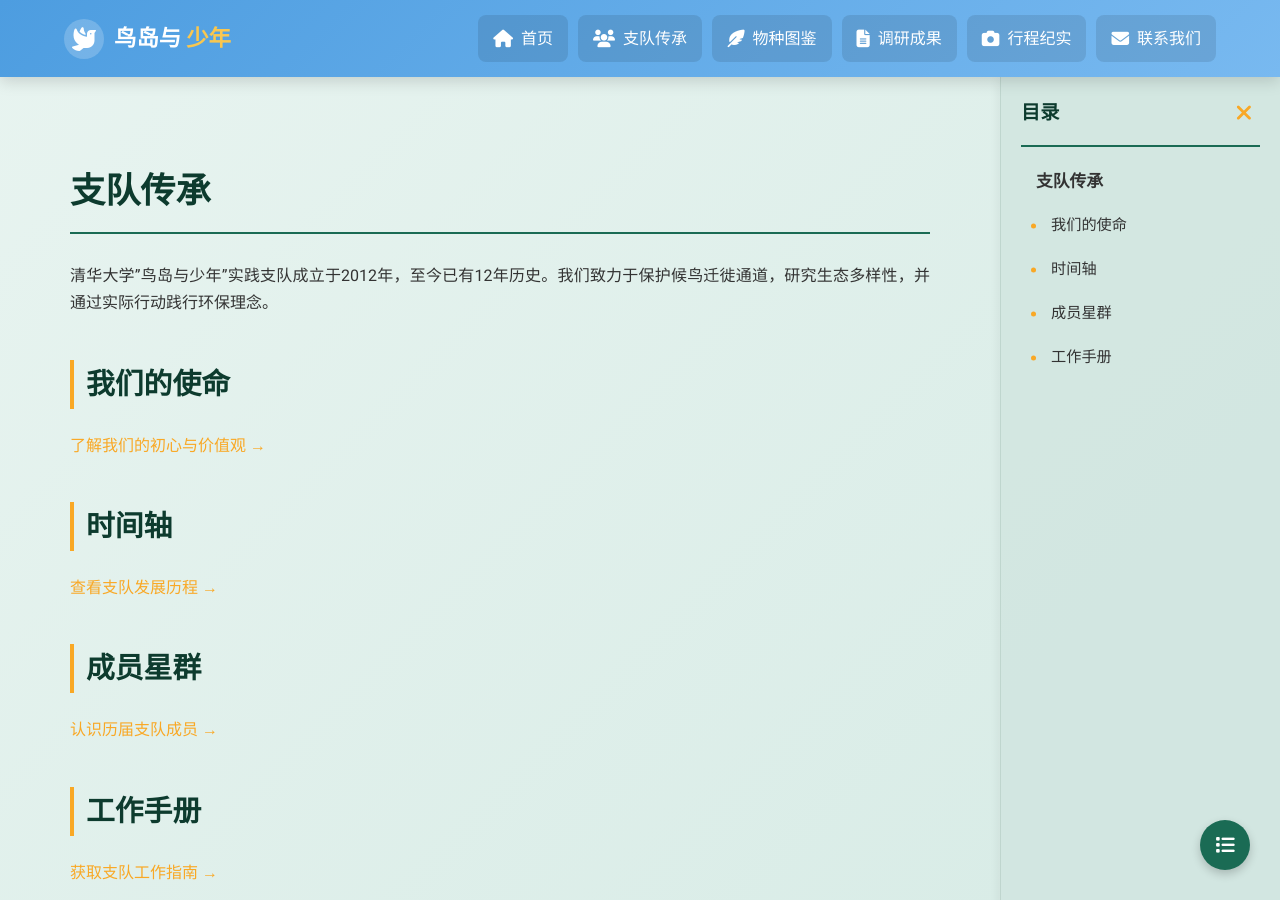
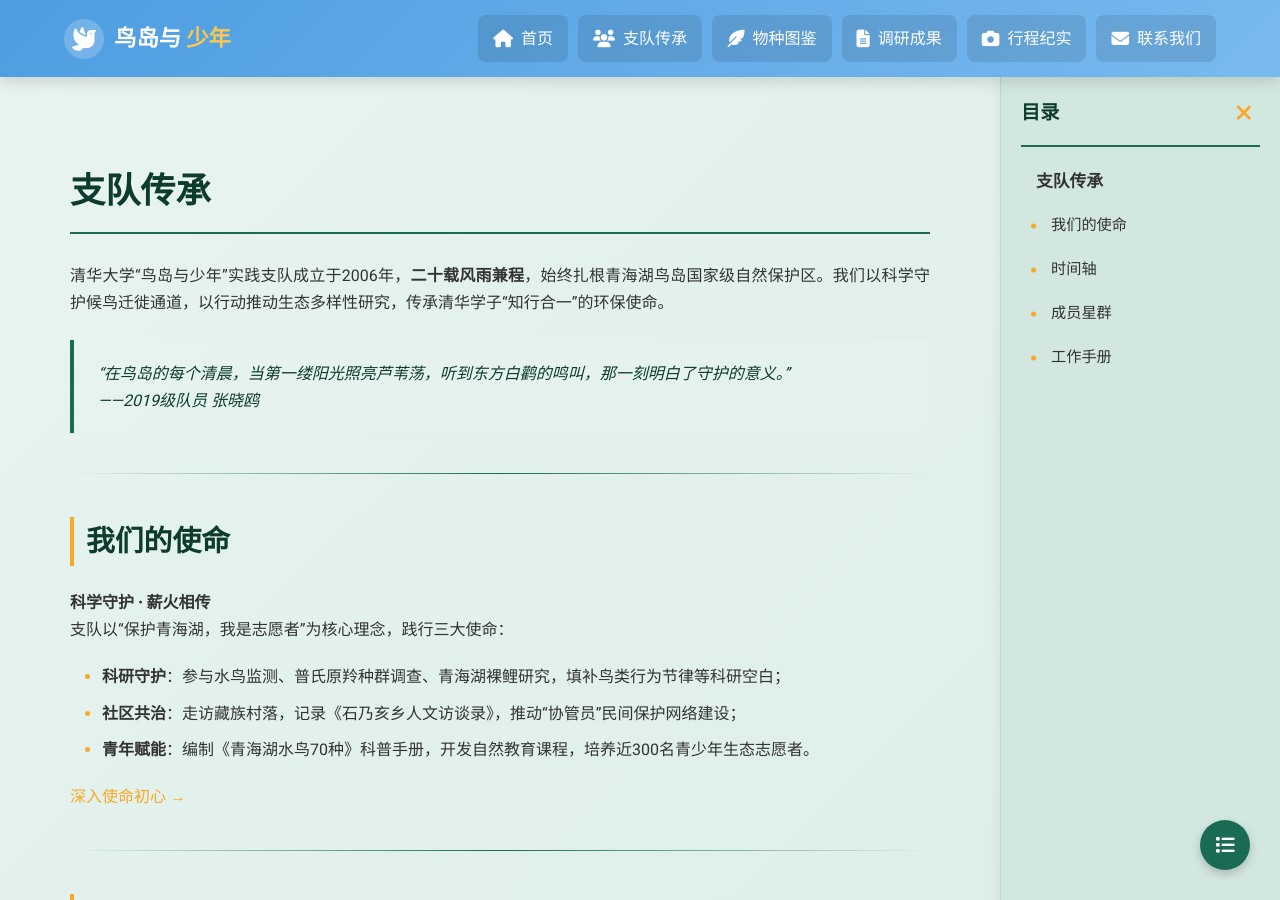
Before and after one commit to zf-li23/tsinghua_birdisland.github.io, a Jekyll site: the page built from about/index.md, in a window 1280 px wide and 900 px high. Built offline with Jekyll 4.4.1, drawn with Linux system fonts in a browser that asks for light colours; some of the changed text lies outside the part shown.

Commit message:
Update index.md

```diff
--- a/about/index.md
+++ b/about/index.md
@@ -6,24 +6,66 @@ permalink: /about/
 
 # 支队传承
 
-清华大学"鸟岛与少年"实践支队成立于2012年，至今已有12年历史。我们致力于保护候鸟迁徙通道，研究生态多样性，并通过实际行动践行环保理念。
+清华大学“鸟岛与少年”实践支队成立于2006年，**二十载风雨兼程**，始终扎根青海湖鸟岛国家级自然保护区。我们以科学守护候鸟迁徙通道，以行动推动生态多样性研究，传承清华学子“知行合一”的环保使命。
 
-## 我们的使命
-
-[了解我们的初心与价值观 →]({{ '/about/mission' | relative_url }})
-
-## 时间轴
-
-[查看支队发展历程 →]({{ '/about/timeline' | relative_url }})
-
-## 成员星群
-
-[认识历届支队成员 →]({{ '/about/members' | relative_url }})
-
-## 工作手册
-
-[获取支队工作指南 →]({{ '/about/handbook' | relative_url }})
+> “在鸟岛的每个清晨，当第一缕阳光照亮芦苇荡，听到东方白鹳的鸣叫，那一刻明白了守护的意义。”
+> ——2019级队员 张晓鸥
 
 ---
 
-"十二载风雨兼程，我们见证了鸟岛的变迁，也见证了自我的成长。每一片羽翼的振翅，都是我们前行的动力。"
+## 我们的使命
+**科学守护 · 薪火相传**
+支队以“保护青海湖，我是志愿者”为核心理念，践行三大使命：
+- **科研守护**：参与水鸟监测、普氏原羚种群调查、青海湖裸鲤研究，填补鸟类行为节律等科研空白；
+- **社区共治**：走访藏族村落，记录《石乃亥乡人文访谈录》，推动“协管员”民间保护网络建设；
+- **青年赋能**：编制《青海湖水鸟70种》科普手册，开发自然教育课程，培养近300名青少年生态志愿者。
+
+[深入使命初心 →]({{ '/about/mission' | relative_url }})
+
+---
+
+## 时间轴
+**廿载征程中的绿色足迹**
+| 年份      | 里程碑事件                                                                 |
+|-----------|--------------------------------------------------------------------------|
+| 2006      | 清华大学生命学院建立青海湖实践基地，首批支队赴鸟岛开展生态调研 |
+| 2011-2016 | 编制《青海湖实地观测与研究》白皮书，建立首个数字化物种标本库   |
+| 2017      | 见证鸟岛景区关闭：响应支队呼吁，青海湖停止旅游经营活动，候鸟数量回升至5万只 |
+| 2020      | 疫情中坚守15周年：完成《棕头鸥行为日节律研究》，B站科普视频播放量破4000 |
+| 2021      | 升级自然教育：发布《青海湖鸟岛自然体验方案》，建成物种资源数据库 |
+| 2023-2025 | 拓展“校园-农场”联动项目，助力农田生态系统保护               |
+[完整发展历程 →]({{ '/about/timeline' | relative_url }})
+
+---
+
+## 成员星群
+**跨学科协作的守护者联盟**
+支队汇聚12个院系280余名学子，形成独特传承模式：
+- **科研组**：生命学院主导生态监测，发表《斑头雁繁殖行为研究》等论文；
+- **人文组**：新闻学院记录《吉光片羽》随笔集，美术学院创作《守鹤》绘本；
+- **技术组**：精仪系开发遥感监测工具，计算机系搭建物种识别数据库；
+- **导师制**：每届队员指导新生，传递样线布设、访谈技巧等实务经验。
+
+[遇见更多守护者 →]({{ '/about/members' | relative_url }})
+
+---
+
+## 工作手册
+**标准化行动指南**
+支队沉淀十九年经验，形成可复制的保护模式：
+- **野外规范**
+  - 普氏原羚监测六要素：经纬度/数量/雌雄比/幼体数/围栏高度/家畜干扰
+  - 鸟类行为记录“三时法”：晨昏+正午定点观测
+- **社区工作原则**
+  - 尊重藏族“万物有灵”信仰，以协管员为纽带开展访谈
+  - 严禁单独进入牧区，垃圾随身携带制度
+- **科普工具包**
+  - 图鉴设计规范：70种水鸟关键识别特征速查表
+  - 短视频制作模板：vlog需含物种解说字幕
+
+[下载完整工作手册 →]({{ '/about/handbook' | relative_url }})
+
+---
+
+> “近2000公里的距离，隔不开清华与青海湖的羁绊。变的是政策与方法，不变的是与自然和谐共处的初心。”
+> ——2020支队长 张书豪
```
